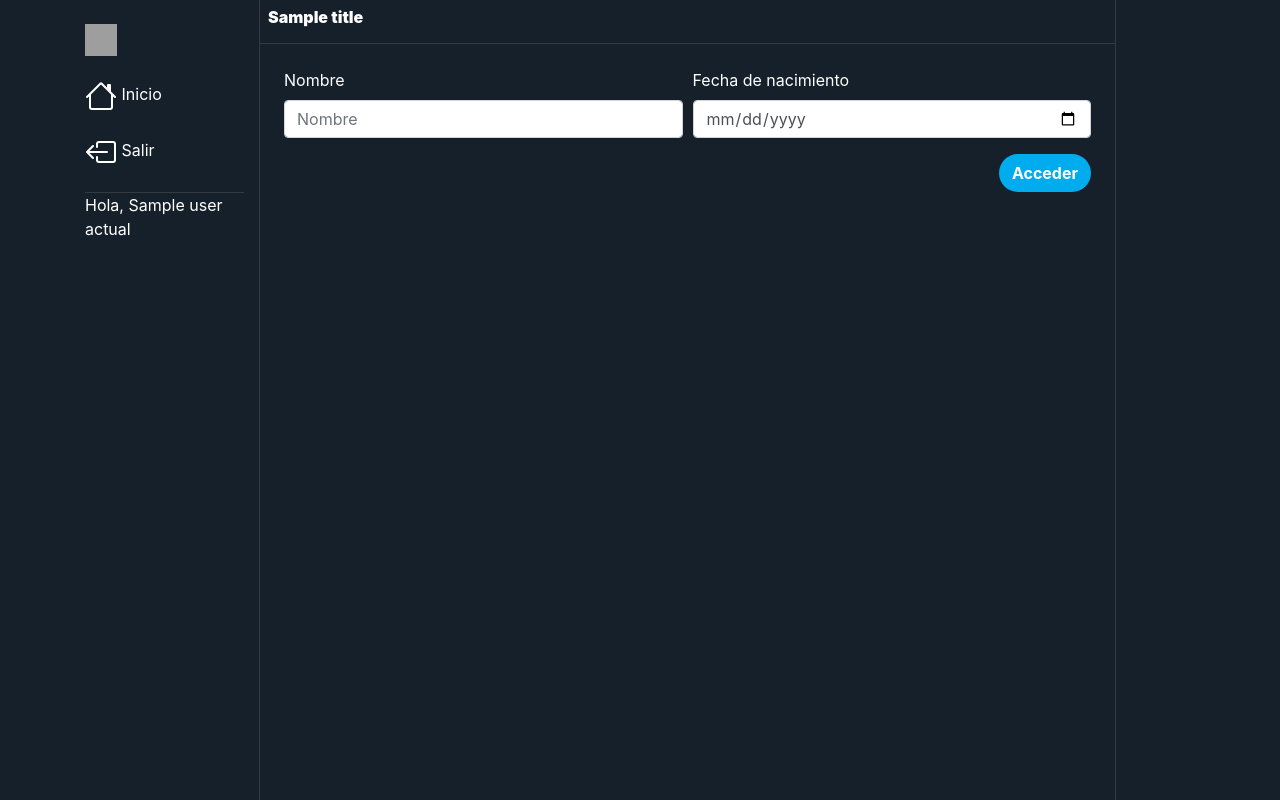
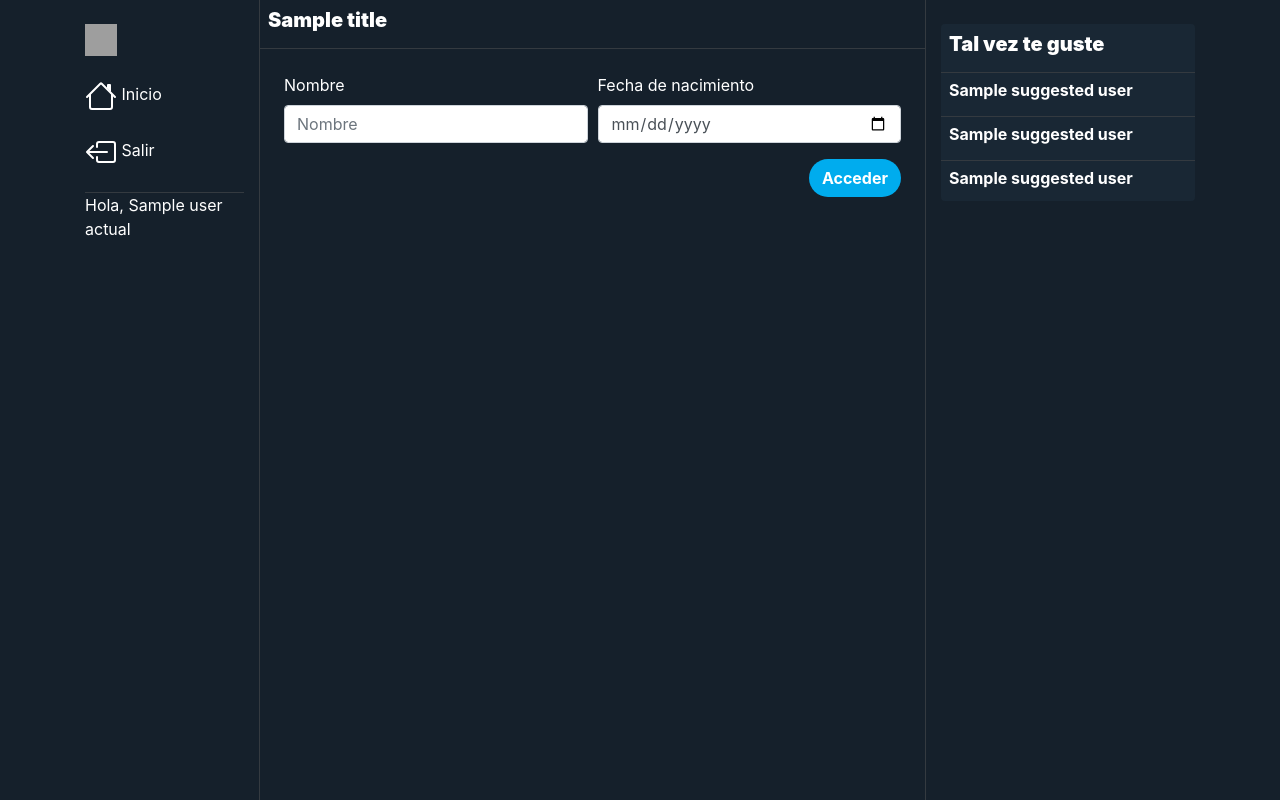
Before and after one commit to Alex-notfound/tuiter, a Python web app: template templates/index.html in a window 1280 px wide. Run offline with Jinja, Linux system fonts and the light colour scheme; the template is opened without the code that fills it: most values are stand-ins (such as "Sample title", 1, 10 or a date in 2020); some libraries are stand-ins or nearby versions; grey boxes are pictures that could not be loaded.

Commit message:
Sugerencia de perfiles para ver
Se ha añadido una sección en skeleton.html que sugiere perfiles para visitar. No se ha especificado ninguna regla a seguir para esta sugerencia, así que se muestran los 3 usuarios con el ID numéricamente más bajo.

```diff
--- a/handlers/likes/list.py
+++ b/handlers/likes/list.py
@@ -21,6 +21,7 @@ class ListLikesHandler(webapp2.RequestHandler):
             "tuit": tuit,
             "likes": likes,
             "Like": Like,
+            "suggestedUsers": Utilities.suggestUsers(userActual),
             "title": "Likes"
         }
 
--- a/handlers/main.py
+++ b/handlers/main.py
@@ -26,14 +26,15 @@ from utilities import Utilities
 class MainHandler(webapp2.RequestHandler):
     def get(self):
         usr, url_usr, userActual = Utilities.checkUser()
-        jinja = jinja2.get_jinja2(app=self.app)
 
         if userActual is None:
             values = {
                 "usr": usr,
                 "url_usr": url_usr,
-                "title": "Registrate"
+                "title": "Registrate",
+                "suggestedUsers": Utilities.suggestUsers(userActual)
             }
+            jinja = jinja2.get_jinja2(app=self.app)
             self.response.write(jinja.render_template("index.html", **values))
         else:
             return self.redirect("/tuits/list")
--- a/handlers/tuits/created.py
+++ b/handlers/tuits/created.py
@@ -22,6 +22,7 @@ class CreatedTuitsHandler(webapp2.RequestHandler):
             "userActual": userActual,
             "tuits": tuits,
             "Like": Like,
+            "suggestedUsers": Utilities.suggestUsers(userActual),
             "title": "Perfil de " + user.name + ", nacido en " + str(user.birthDate)
         }
         jinja = jinja2.get_jinja2(app=self.app)
--- a/handlers/tuits/list.py
+++ b/handlers/tuits/list.py
@@ -20,6 +20,7 @@ class ListTuitsHandler(webapp2.RequestHandler):
             "userActual": userActual,
             "tuits": tuits,
             "Like" : Like,
+            "suggestedUsers": Utilities.suggestUsers(userActual),
             "title": "Inicio"
         }
         jinja = jinja2.get_jinja2(app=self.app)
--- a/handlers/tuits/new.py
+++ b/handlers/tuits/new.py
@@ -5,10 +5,8 @@ import webapp2
 import time
 
 from webapp2_extras import jinja2
-from webapp2_extras.users import users
 
 from model.tuit import Tuit
-from model.user import User
 from utilities import Utilities
 
 
@@ -22,6 +20,7 @@ class NewTuitHandler(webapp2.RequestHandler):
             "usr": usr,
             "url_usr": url_usr,
             "userActual": userActual,
+            "suggestedUsers": Utilities.suggestUsers(userActual),
             "title": "Tuitear"
         }
 
--- a/templates/skeleton.html
+++ b/templates/skeleton.html
@@ -3,7 +3,7 @@
   flex-direction: column;">
 <head>
     <meta charset="UTF-8">
-    <link rel="icon" href="https://miro.medium.com/max/300/1*jbXNuDJH3G09f3pUQyCmMA.png">
+    <link href="https://miro.medium.com/max/300/1*jbXNuDJH3G09f3pUQyCmMA.png" rel="icon">
     <title>Tuiter</title>
 </head>
 <body style="background-color: rgb(21, 32, 43); color: white; height: 100%; display: flex;
@@ -121,13 +121,34 @@
             </div>
 
         </div>
-        <div class="col-9 p-0">
+        <div class="col-7 p-0">
             <div class="p-2 border-bottom border-dark">
-                <h6><strong><b> {{ title }} </b></strong></h6>
+                <h5><strong><b> {{ title }} </b></strong></h5>
             </div>
             {% block contenido %}{% endblock %}
         </div>
-        <div class="col-1 border-left border-dark">
+        <div class="col-3 border-left border-dark">
+            {% if suggestedUsers %}
+            <div class="mt-4 rounded" style="background-color: rgb(25, 39, 52);">
+                <div class="p-2 border-bottom border-dark">
+                    <h5><strong><b> Tal vez te guste </b></strong></h5>
+                </div>
+
+                <div class="p-2 border-bottom border-dark">
+                    <a href="/tuits/created?id={{ suggestedUsers[0].key.urlsafe() }}" style="color:white;"><h6><b>{{
+                         suggestedUsers[0].name }}</b></h6></a>
+                </div>
+                <div class="p-2 border-bottom border-dark">
+                    <a href="/tuits/created?id={{ suggestedUsers[1].key.urlsafe() }}" style="color:white;"><h6><b>{{
+                         suggestedUsers[1].name }}</b></h6></a>
+                </div>
+                <div class="pt-2 pl-2 pr-2 pb-1">
+                    <a href="/tuits/created?id={{ suggestedUsers[2].key.urlsafe() }}" style="color:white;"><h6><b>{{
+                         suggestedUsers[2].name }}</b></h6></a>
+                </div>
+
+            </div>
+            {% endif %}
         </div>
     </div>
 </div>
--- a/utilities.py
+++ b/utilities.py
@@ -2,6 +2,7 @@ import time
 
 from webapp2_extras.users import users
 
+from model.like import Like
 from model.user import User
 
 
@@ -39,3 +40,7 @@ class Utilities:
             user = User(name="invitado")
 
         return usr, url_usr, user
+
+    @staticmethod
+    def suggestUsers(user):
+        return User.query(User.key != user.key).fetch(limit=3);
```
